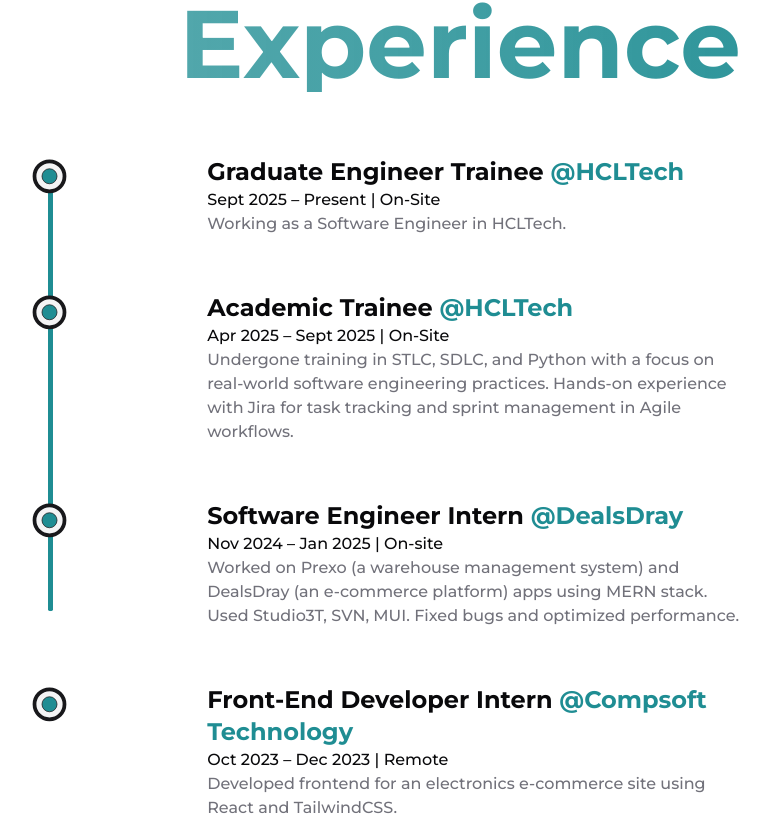
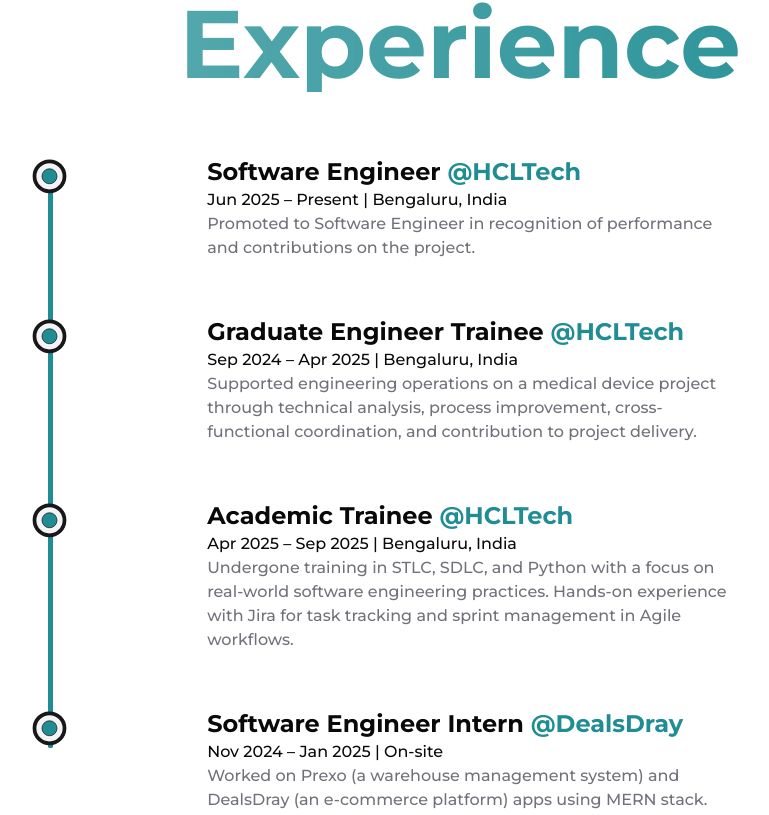
Before and after one commit to Nirosh-Shetty/my_portfolio, a Next.js app: page /about in a window 1280 px wide. Shown: the part 856-1671 px from the top of the page, without its empty margins (180-949 px from the left). Built offline with nearby package versions, Linux system fonts and the light colour scheme.

Commit message:
Update on expirience

```diff
--- a/src/data/experience.ts
+++ b/src/data/experience.ts
@@ -1,15 +1,27 @@
 import { type ExperienceShowcaseListItemProps } from "@/components/experience/experience-showcase-list-item";
 
 export const EXPERIENCE: ExperienceShowcaseListItemProps[] = [
+  {
+    title: "Software Engineer",
+    organisation: {
+      name: "HCLTech",
+      href: "https://www.hcltech.com/",
+    },
+    date: "Jun 2025 – Present",
+    location: "Bengaluru, India",
+    description:
+      "Promoted to Software Engineer in recognition of performance and contributions on the project.",
+  },
   {
     title: "Graduate Engineer Trainee",
     organisation: {
       name: "HCLTech",
       href: "https://www.hcltech.com/",
     },
-    date: "Sept 2025 – Present",
-    location: "On-Site",
-    description: "Working as a Software Engineer in HCLTech.",
+    date: "Sep 2024 – Apr 2025",
+    location: "Bengaluru, India",
+    description:
+      "Supported engineering operations on a medical device project through technical analysis, process improvement, cross-functional coordination, and contribution to project delivery.",
   },
   {
     title: "Academic Trainee",
@@ -17,8 +29,8 @@
       name: "HCLTech",
       href: "https://www.hcltech.com/",
     },
-    date: "Apr 2025 – Sept 2025",
-    location: "On-Site",
+    date: "Apr 2025 – Sep 2025",
+    location: "Bengaluru, India",
     description:
       "Undergone training in STLC, SDLC, and Python with a focus on real-world software engineering practices. Hands-on experience with Jira for task tracking and sprint management in Agile workflows.",
   },
```
